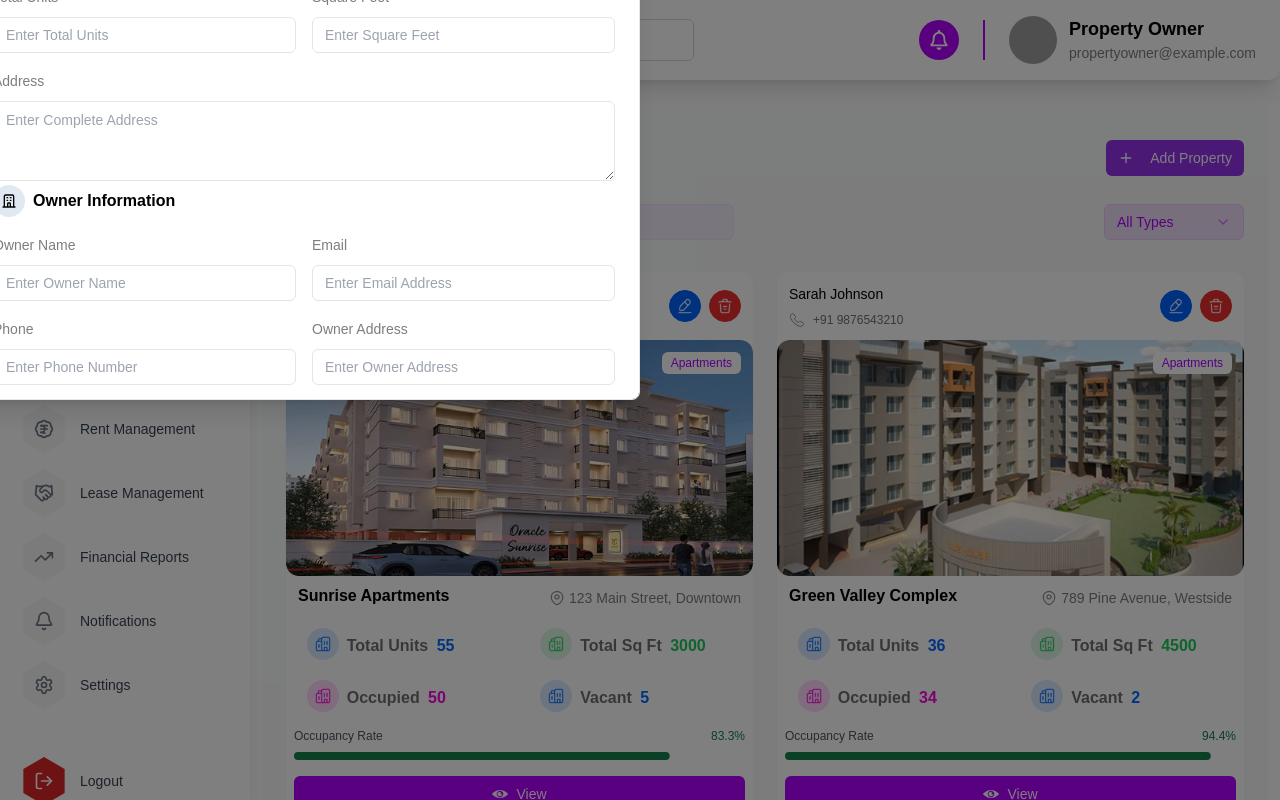
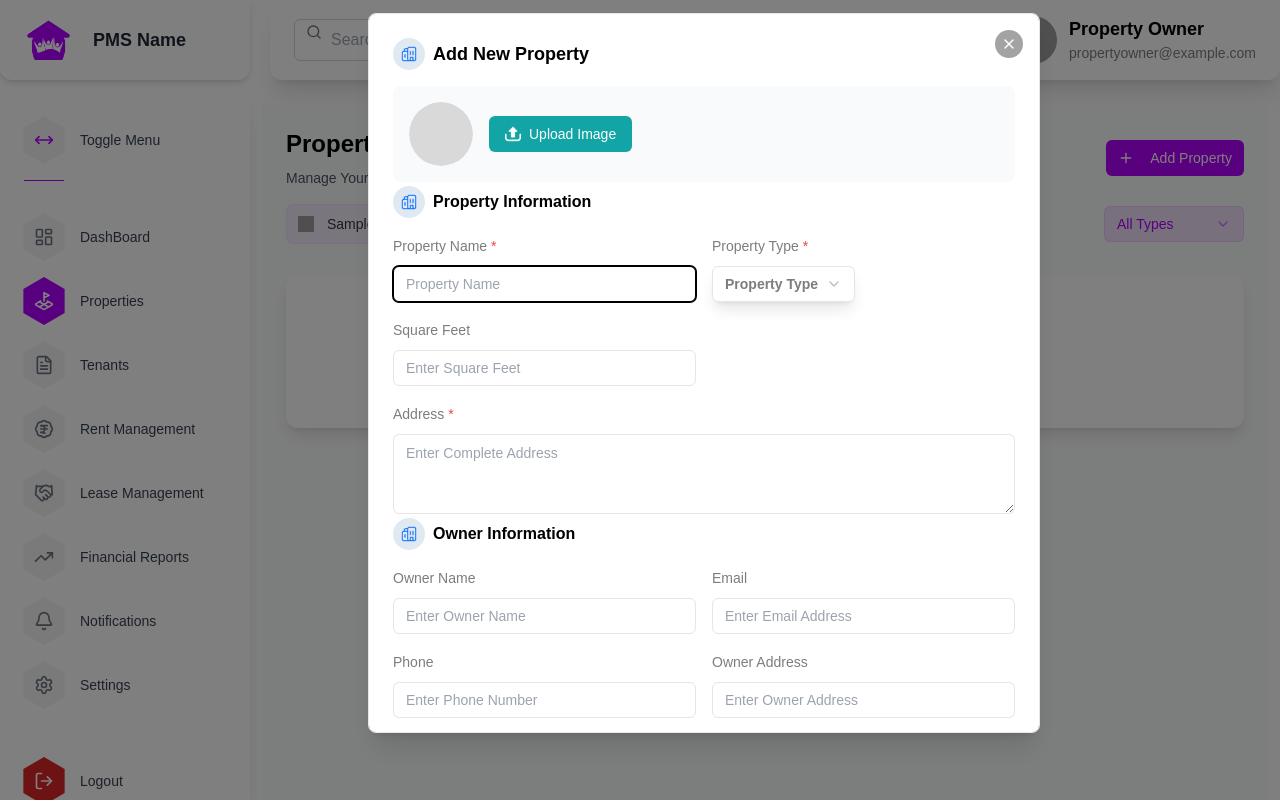
Before and after one commit to YOHO-TECHNOLOGIES-PVT-LTD/PropertyManagementSystem, a React (Vite) app: page /properties in a window 1280 px wide. Both pictures are taken after typing "Sample" into the empty fields and a click on the button "Add Property". Built offline with nearby package versions, Linux system fonts and the light colour scheme; grey boxes are pictures that could not be loaded; a web font is replaced by a local one.

Commit message:
property page ui completed

```diff
--- a/src/pages/properties/Properties.tsx
+++ b/src/pages/properties/Properties.tsx
@@ -1,4 +1,4 @@
-import { Plus } from 'lucide-react';
+import { Plus, X } from 'lucide-react';
 import { Button } from '../../components/ui/button';
 import { Input } from '../../components/ui/input';
 import { Card, CardContent } from '../../components/ui/card';
@@ -31,13 +31,36 @@ import {
 	DialogContent,
 	DialogHeader,
 	DialogTitle,
-	DialogTrigger,
 } from '../../components/ui/dialog';
 import { Textarea } from '../../components/ui/textarea';
+import toast from 'react-hot-toast';
 
 type ModalMode = 'add' | 'view' | 'edit';
 
-const properties = [
+interface Property {
+	id: number;
+	name: string;
+	location: string;
+	image: string;
+	tag: string;
+	owner: {
+		name: string;
+		role: string;
+		avatar: string;
+		phone: string;
+		email: string;
+		address: string;
+	};
+	stats: {
+		totalUnits: number;
+		totalSquareFeet: number;
+		occupiedUnits: number;
+		vacantUnits: number;
+		occupancyRate: number;
+	};
+}
+
+const initialProperties: Property[] = [
 	{
 		id: 1,
 		name: 'Sunrise Apartments',
@@ -132,15 +155,18 @@ function Properties() {
 	const [selectedType, setSelectedType] = useState<string>('All Types');
 	const [isModalOpen, setIsModalOpen] = useState(false);
 	const [isDeleteModalOpen, setIsDeleteModalOpen] = useState(false);
-	const [propertyToDelete, setPropertyToDelete] = useState<
-		(typeof properties)[0] | null
-	>(null);
+	const [propertyToDelete, setPropertyToDelete] = useState<Property | null>(
+		null
+	);
 	const [modalMode, setModalMode] = useState<ModalMode>('add');
-	const [selectedProperty, setSelectedProperty] = useState<
-		(typeof properties)[0] | null
-	>(null);
+	const [selectedProperty, setSelectedProperty] = useState<Property | null>(
+		null
+	);
 	const [uploadedImage, setUploadedImage] = useState<string | null>(null);
 	const [imageFile, setImageFile] = useState<File | null>(null);
+	const [searchTerm, setSearchTerm] = useState('');
+	const [properties, setProperties] = useState<Property[]>(initialProperties);
+
 	const [formData, setFormData] = useState({
 		propertyName: '',
 		propertyType: '',
@@ -154,9 +180,18 @@ function Properties() {
 	});
 
 	const filteredProperties = properties.filter((property) => {
-		if (selectedType === 'All Types') return true;
-		if (selectedType === 'Apartments') return property.tag === 'Apartment';
-		return property.tag === selectedType;
+		// Filter by type
+		const typeMatch =
+			selectedType === 'All Types' || property.tag === selectedType;
+
+		// Filter by search term
+		const searchMatch =
+			searchTerm === '' ||
+			property.name.toLowerCase().includes(searchTerm.toLowerCase()) ||
+			property.location.toLowerCase().includes(searchTerm.toLowerCase()) ||
+			property.owner.name.toLowerCase().includes(searchTerm.toLowerCase());
+
+		return typeMatch && searchMatch;
 	});
 
 	const handleInputChange = (field: string, value: string) => {
@@ -172,6 +207,7 @@ function Properties() {
 				setUploadedImage(e.target?.result as string);
 			};
 			reader.readAsDataURL(file);
+			toast.success('Image Uploaded');
 		}
 	};
 
@@ -194,12 +230,12 @@ function Properties() {
 		setIsModalOpen(true);
 	};
 
-	const openViewModal = (property: (typeof properties)[0]) => {
+	const openViewModal = (property: Property) => {
 		setModalMode('view');
 		setSelectedProperty(property);
 		setFormData({
 			propertyName: property.name,
-			propertyType: property.stats.totalUnits > 0 ? 'Apartments' : 'House',
+			propertyType: property.tag,
 			totalUnits: property.stats.totalUnits.toString(),
 			squareFeet: property.stats.totalSquareFeet.toString(),
 			address: property.location,
@@ -213,12 +249,12 @@ function Properties() {
 		setIsModalOpen(true);
 	};
 
-	const openEditModal = (property: (typeof properties)[0]) => {
+	const openEditModal = (property: Property) => {
 		setModalMode('edit');
 		setSelectedProperty(property);
 		setFormData({
 			propertyName: property.name,
-			propertyType: property.stats.totalUnits > 0 ? 'Apartments' : 'House',
+			propertyType: property.tag,
 			totalUnits: property.stats.totalUnits.toString(),
 			squareFeet: property.stats.totalSquareFeet.toString(),
 			address: property.location,
@@ -233,33 +269,68 @@ function Properties() {
 	};
 
 	const handleSubmit = async () => {
-		const submitFormData = new FormData();
-
-		submitFormData.append('propertyName', formData.propertyName);
-		submitFormData.append('propertyType', formData.propertyType);
-		submitFormData.append('totalUnits', formData.totalUnits);
-		submitFormData.append('squareFeet', formData.squareFeet);
-		submitFormData.append('address', formData.address);
-		submitFormData.append('ownerName', formData.ownerName);
-		submitFormData.append('email', formData.email);
-		submitFormData.append('phone', formData.phone);
-		submitFormData.append('ownerAddress', formData.ownerAddress);
-
-		if (imageFile) {
-			submitFormData.append('propertyImage', imageFile);
+		if (!formData.propertyName || !formData.propertyType || !formData.address) {
+			toast.error('Please fill in all required fields');
+			return;
 		}
 
 		try {
-			if (modalMode === 'edit') {
-				console.log('Updating property:', selectedProperty?.name);
-				console.log('Updated form data:', formData);
+			if (modalMode === 'edit' && selectedProperty) {
+				// Update existing property
+				const updatedProperties = properties.map((property) =>
+					property.id === selectedProperty.id
+						? {
+								...property,
+								name: formData.propertyName,
+								location: formData.address,
+								tag: formData.propertyType,
+								image: uploadedImage || property.image,
+								owner: {
+									...property.owner,
+									name: formData.ownerName,
+									email: formData.email,
+									phone: formData.phone,
+									address: formData.ownerAddress,
+								},
+								stats: {
+									...property.stats,
+									totalUnits: parseInt(formData.totalUnits) || 0,
+									totalSquareFeet: parseInt(formData.squareFeet) || 0,
+								},
+						  }
+						: property
+				);
+
+				setProperties(updatedProperties);
+				toast.success(`${formData.propertyName} details updated`);
 			} else {
-				console.log('Creating new property');
-				console.log('Form data:', formData);
+				// Add new property
+				const newProperty: Property = {
+					id: Math.max(...properties.map((p) => p.id)) + 1,
+					name: formData.propertyName,
+					location: formData.address,
+					image: uploadedImage || propertyImg1, // default image if none uploaded
+					tag: formData.propertyType,
+					owner: {
+						name: formData.ownerName,
+						role: 'OWNER/RENTAL',
+						avatar: '/professional-man.png',
+						phone: formData.phone,
+						email: formData.email,
+						address: formData.ownerAddress,
+					},
+					stats: {
+						totalUnits: parseInt(formData.totalUnits) || 0,
+						totalSquareFeet: parseInt(formData.squareFeet) || 0,
+						occupiedUnits: 0,
+						vacantUnits: parseInt(formData.totalUnits) || 0,
+						occupancyRate: 0,
+					},
+				};
+
+				setProperties([...properties, newProperty]);
+				toast.success('New property added successfully!');
 			}
-
-			console.log('Image file:', imageFile);
-			console.log('FormData object:', submitFormData);
 
 			setIsModalOpen(false);
 			setUploadedImage(null);
@@ -277,19 +348,23 @@ function Properties() {
 			});
 		} catch (error) {
 			console.error('Error submitting form:', error);
+			toast.error('An error occurred. Please try again.');
 		}
 	};
 
-	const handleDeleteClick = (property: (typeof properties)[0]) => {
+	const handleDeleteClick = (property: Property) => {
 		setPropertyToDelete(property);
 		setIsDeleteModalOpen(true);
 	};
 
 	const handleDeleteProperty = () => {
 		if (propertyToDelete) {
-			console.log('Deleting property:', propertyToDelete.name);
+			setProperties(
+				properties.filter((property) => property.id !== propertyToDelete.id)
+			);
 			setIsDeleteModalOpen(false);
 			setPropertyToDelete(null);
+			toast.success(`${propertyToDelete.name} deleted`);
 		}
 	};
 
@@ -306,6 +381,10 @@ function Properties() {
 		}
 	};
 
+	const resetSearch = () => {
+		setSearchTerm('');
+	};
+
 	return (
 		<div className='min-h-screen bg-gray-50 p-6'>
 			<div className='max-w-7xl mx-auto'>
@@ -315,12 +394,12 @@ function Properties() {
 						<div>
 							<h1 className='text-2xl font-bold text-[#000000]'>Properties</h1>
 							<p className='text-gray-600 text-sm mt-2'>
-								Manage Your Property Portfolio (4 Properties)
+								Manage Your Property Portfolio ({properties.length} Properties)
 							</p>
 						</div>
 
 						<Button
-							className='bg-purple-600 hover:bg-purple-700 text-white px-6'
+							className='bg-[#B200FF] hover:bg-[#B200FF] text-white px-6'
 							onClick={openAddModal}
 						>
 							<Plus className='w-4 h-4 mr-2' />
@@ -333,12 +412,22 @@ function Properties() {
 						<div className='relative max-w-md flex-1'>
 							<img
 								src={searchImg}
-								className='absolute left-3 top-6.5 transform -translate-y-1/2 text-gray-400 w-4 h-4'
+								className='absolute left-3 top-7 transform -translate-y-1/2 text-gray-400 w-4 h-4'
 							/>
 							<Input
-								placeholder='Search'
-								className='pl-10 bg-[#b200ff0d] border-[#b200ff0d] text-[#333333] placeholder-[#333333]'
+								placeholder='Search by property, location or owner'
+								className='pl-10 h-10 w-[80%] bg-[#b200ff0d] border-[#b200ff0d] text-[#333333] placeholder-[#333333] rounded-lg'
+								value={searchTerm}
+								onChange={(e) => setSearchTerm(e.target.value)}
 							/>
+							{searchTerm && (
+								<button
+									onClick={resetSearch}
+									className='absolute right-24 top-7 transform -translate-y-1/2 text-gray-400 hover:text-gray-600'
+								>
+									<X className='w-4 h-4' />
+								</button>
+							)}
 						</div>
 						<Select value={selectedType} onValueChange={setSelectedType}>
 							<SelectTrigger className='w-[140px] bg-[#B200FF1A] border-[#B200FF1A] text-[#B200FF] hover:bg-[#B200FF1A]'>
@@ -388,10 +477,11 @@ function Properties() {
 
 				{/* Properties Grid */}
 				<div className='grid grid-cols-1 md:grid-cols-2 gap-6'>
-					{filteredProperties.map((property) => (
+					{filteredProperties.length ? (
+						filteredProperties.map((property) => (
 							<Card
 								key={property.id}
-							className='bg-white border-0 shadow-sm hover:shadow-md transition-shadow'
+								className='bg-white border-0 shadow-lg hover:shadow-xl transition-shadow'
 							>
 								<CardContent className='p-0'>
 									{/* Owner Info */}
@@ -557,27 +647,35 @@ function Properties() {
 									</div>
 								</CardContent>
 							</Card>
-					))}
+						))
+					) : (
+						<div className='col-span-2'>
+							<Card className='bg-white border-0 shadow-lg hover:shadow-lg transition-shadow p-8 text-center'>
+								<p className='text-lg'>
+									No properties found matching your criteria
+								</p>
+								<Button
+									variant='ghost'
+									className='text-[#B200FF]'
+									onClick={() => {
+										setSearchTerm('');
+										setSelectedType('All Types');
+									}}
+								>
+									Clear filters
+								</Button>
+							</Card>
+						</div>
+					)}
 				</div>
 
+				{/* Add/Edit/View Property Modal */}
 				<Dialog open={isModalOpen} onOpenChange={setIsModalOpen}>
-					<DialogContent className='min-w-2xl max-h-[90vh] overflow-y-auto fixed top-1/2 left-1/2 transform -translate-x-1/2 -translate-y-1/2 z-50 bg-white rounded-lg shadow-xl'>
+					<DialogContent className='min-w-2xl max-h-[90vh] overflow-y-auto fixed top-11/12 left-13/16 transform -translate-x-1/2 -translate-y-1/2 z-50 bg-white rounded-lg shadow-xl no-scrollbar'>
 						<DialogHeader className='flex flex-row items-center justify-between space-y-0'>
 							<div className='flex items-center gap-2'>
 								<div className='p-2 bg-[#3065A426] rounded-full'>
-									<svg
-										className='w-4 h-4'
-										fill='none'
-										stroke='currentColor'
-										viewBox='0 0 24 24'
-									>
-										<path
-											strokeLinecap='round'
-											strokeLinejoin='round'
-											strokeWidth={2}
-											d='M19 21V5a2 2 0 00-2-2H7a2 2 0 00-2 2v16m14 0h2m-2 0h-5m-9 0H3m2 0h5M9 7h1m-1 4h1m4-4h1m-1 4h1m-5 10v-5a1 1 0 011-1h2a1 1 0 011 1v5m-4 0h4'
-										/>
-									</svg>
+									<img src={buildingBlue} alt='building' className='w-4 h-4' />
 								</div>
 								<DialogTitle className='text-lg font-semibold'>
 									{getModalTitle()}
@@ -591,7 +689,7 @@ function Properties() {
 								<div className='w-16 h-16 rounded-full flex items-center justify-center overflow-hidden'>
 									{uploadedImage ? (
 										<img
-											src={uploadedImage || '/placeholder.svg'}
+											src={uploadedImage}
 											alt='Property preview'
 											className='w-full h-full object-cover'
 										/>
@@ -615,19 +713,11 @@ function Properties() {
 												asChild
 											>
 												<span>
-													<svg
-														className='w-4 h-4 mr-2'
-														fill='none'
-														stroke='currentColor'
-														viewBox='0 0 24 24'
-													>
-														<path
-															strokeLinecap='round'
-															strokeLinejoin='round'
-															strokeWidth={2}
-															d='M7 16a4 4 0 01-.88-7.903A5 5 0 1115.9 6L16 6a5 5 0 011 9.9M15 13l-3-3m0 0l-3 3m3-3v12'
+													<img
+														src={uploadImg}
+														alt='upload'
+														className='w-4 h-4'
 													/>
-													</svg>
 													Upload Image
 												</span>
 											</Button>
@@ -640,19 +730,11 @@ function Properties() {
 							<div className='space-y-4'>
 								<div className='flex items-center gap-2 mb-4'>
 									<div className='p-2 bg-[#3065A426] rounded-full'>
-										<svg
+										<img
+											src={buildingBlue}
+											alt='building'
 											className='w-4 h-4'
-											fill='none'
-											stroke='currentColor'
-											viewBox='0 0 24 24'
-										>
-											<path
-												strokeLinecap='round'
-												strokeLinejoin='round'
-												strokeWidth={2}
-												d='M19 21V5a2 2 0 00-2-2H7a2 2 0 00-2 2v16m14 0h2m-2 0h-5m-9 0H3m2 0h5M9 7h1m-1 4h1m4-4h1m-1 4h1m-5 10v-5a1 1 0 011-1h2a1 1 0 011 1v5m-4 0h4'
 										/>
-										</svg>
 									</div>
 									<h3 className='font-semibold text-[#000000]'>
 										Property Information
@@ -662,7 +744,7 @@ function Properties() {
 								<div className='grid grid-cols-2 gap-4'>
 									<div className='space-y-2'>
 										<label className='text-sm font-medium text-[#7D7D7D]'>
-											Property Name
+											Property Name <span className='text-red-500'>*</span>
 										</label>
 										<Input
 											placeholder='Property Name'
@@ -676,7 +758,7 @@ function Properties() {
 									</div>
 									<div className='space-y-2'>
 										<label className='text-sm font-medium text-[#7D7D7D]'>
-											Property Type
+											Property Type <span className='text-red-500'>*</span>
 										</label>
 										<Select
 											value={formData.propertyType}
@@ -685,22 +767,47 @@ function Properties() {
 											}
 											disabled={modalMode === 'view'}
 										>
-											<SelectTrigger className='bg-white text-[#7D7D7D]  border-[#e5e5e5] focus-visible:ring-[#000] focus-visible:border-[#000]'>
+											<SelectTrigger className='bg-white border border-[#E5E5E5] shadow-lg text-[#7D7D7D] font-semibold'>
 												<SelectValue placeholder='Property Type' />
 											</SelectTrigger>
 											<SelectContent>
-												<SelectItem value='Apartments'>Apartments</SelectItem>
-												<SelectItem value='Commercial'>Commercial</SelectItem>
-												<SelectItem value='Villa'>Villa</SelectItem>
-												<SelectItem value='House'>House</SelectItem>
-												<SelectItem value='Land'>Land</SelectItem>
+												<SelectItem
+													value='Apartments'
+													className='text-[#7D7D7D] font-semibold border-2 border-[#E5E5E5] rounded-lg mb-1 bg-white'
+												>
+													Apartments
+												</SelectItem>
+												<SelectItem
+													value='Commercial'
+													className='text-[#7D7D7D] font-semibold border-2 border-[#E5E5E5] rounded-lg mb-1 bg-white'
+												>
+													Commercial
+												</SelectItem>
+												<SelectItem
+													value='Villa'
+													className='text-[#7D7D7D] font-semibold border-2 border-[#E5E5E5] rounded-lg mb-1 bg-white'
+												>
+													Villa
+												</SelectItem>
+												<SelectItem
+													value='House'
+													className='text-[#7D7D7D] font-semibold border-2 border-[#E5E5E5] rounded-lg mb-1 bg-white'
+												>
+													House
+												</SelectItem>
+												<SelectItem
+													value='Land'
+													className='text-[#7D7D7D] font-semibold border-2 border-[#E5E5E5] rounded-lg bg-white'
+												>
+													Land
+												</SelectItem>
 											</SelectContent>
 										</Select>
 									</div>
 								</div>
 
 								<div className='grid grid-cols-2 gap-4'>
-									<div className='space-y-2'>
+									{/* <div className='space-y-2'>
 										<label className='text-sm font-medium text-[#7D7D7D]'>
 											Total Units
 										</label>
@@ -712,8 +819,9 @@ function Properties() {
 											}
 											className='bg-white border-[#e5e5e5] focus-visible:ring-[#000] focus-visible:border-[#000]'
 											disabled={modalMode === 'view'}
+											type='number'
 										/>
-									</div>
+									</div> */}
 									<div className='space-y-2'>
 										<label className='text-sm font-medium text-[#7D7D7D]'>
 											Square Feet
@@ -726,13 +834,14 @@ function Properties() {
 											}
 											className='bg-white border-[#e5e5e5] focus-visible:ring-[#000] focus-visible:border-[#000]'
 											disabled={modalMode === 'view'}
+											type='number'
 										/>
 									</div>
 								</div>
 
 								<div className='space-y-2'>
 									<label className='text-sm font-medium text-[#7D7D7D]'>
-										Address
+										Address <span className='text-red-500'>*</span>
 									</label>
 									<Textarea
 										placeholder='Enter Complete Address'
@@ -750,19 +859,11 @@ function Properties() {
 							<div className='space-y-4'>
 								<div className='flex items-center gap-2 mb-4'>
 									<div className='p-2 bg-[#3065A426] rounded-full'>
-										<svg
+										<img
+											src={buildingBlue}
+											alt='building'
 											className='w-4 h-4'
-											fill='none'
-											stroke='currentColor'
-											viewBox='0 0 24 24'
-										>
-											<path
-												strokeLinecap='round'
-												strokeLinejoin='round'
-												strokeWidth={2}
-												d='M19 21V5a2 2 0 00-2-2H7a2 2 0 00-2 2v16m14 0h2m-2 0h-5m-9 0H3m2 0h5M9 7h1m-1 4h1m4-4h1m-1 4h1m-5 10v-5a1 1 0 011-1h2a1 1 0 011 1v5m-4 0h4'
 										/>
-										</svg>
 									</div>
 									<h3 className='font-semibold text-[#000000]'>
 										Owner Information
```
Also changed, not shown: src/App.tsx (+5 -9 lines). Lines whose indentation alone changed are shown as unchanged.
